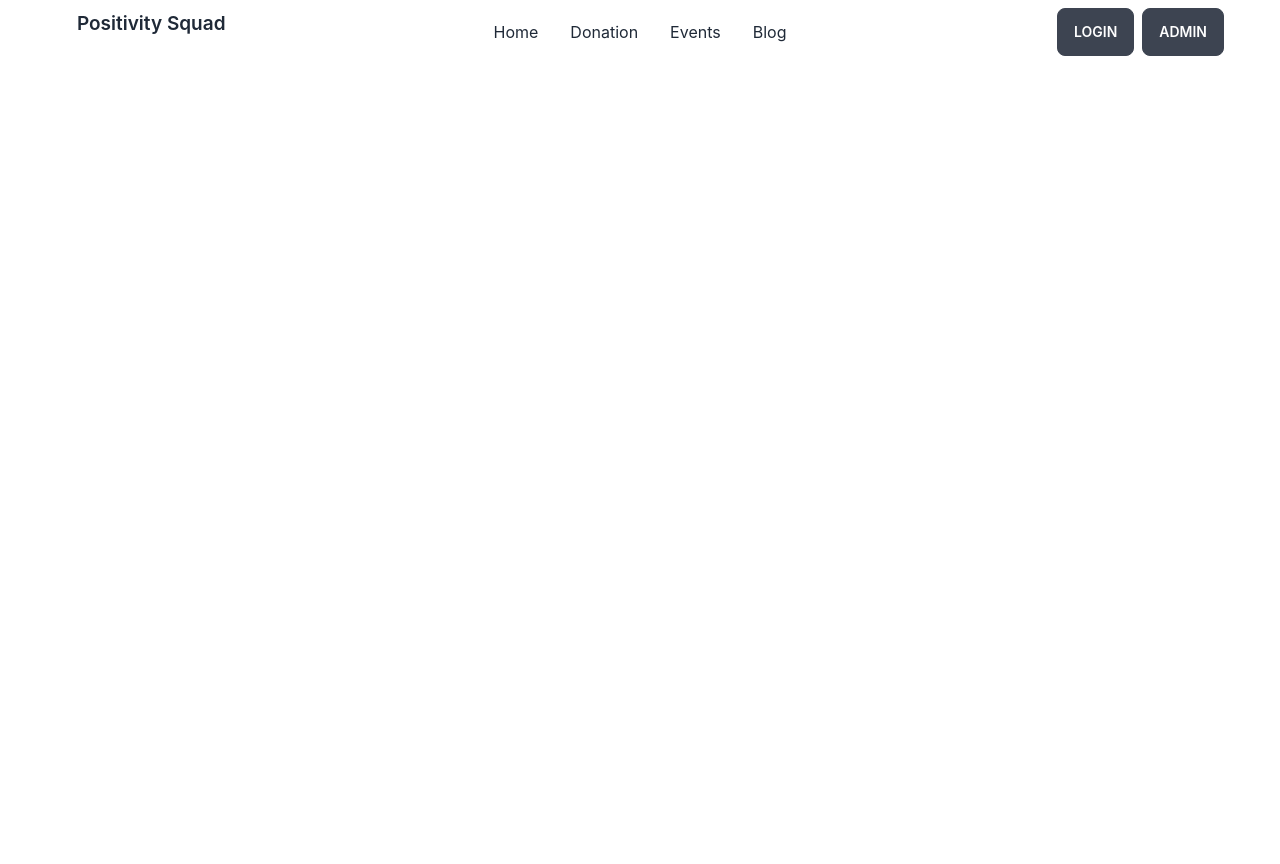
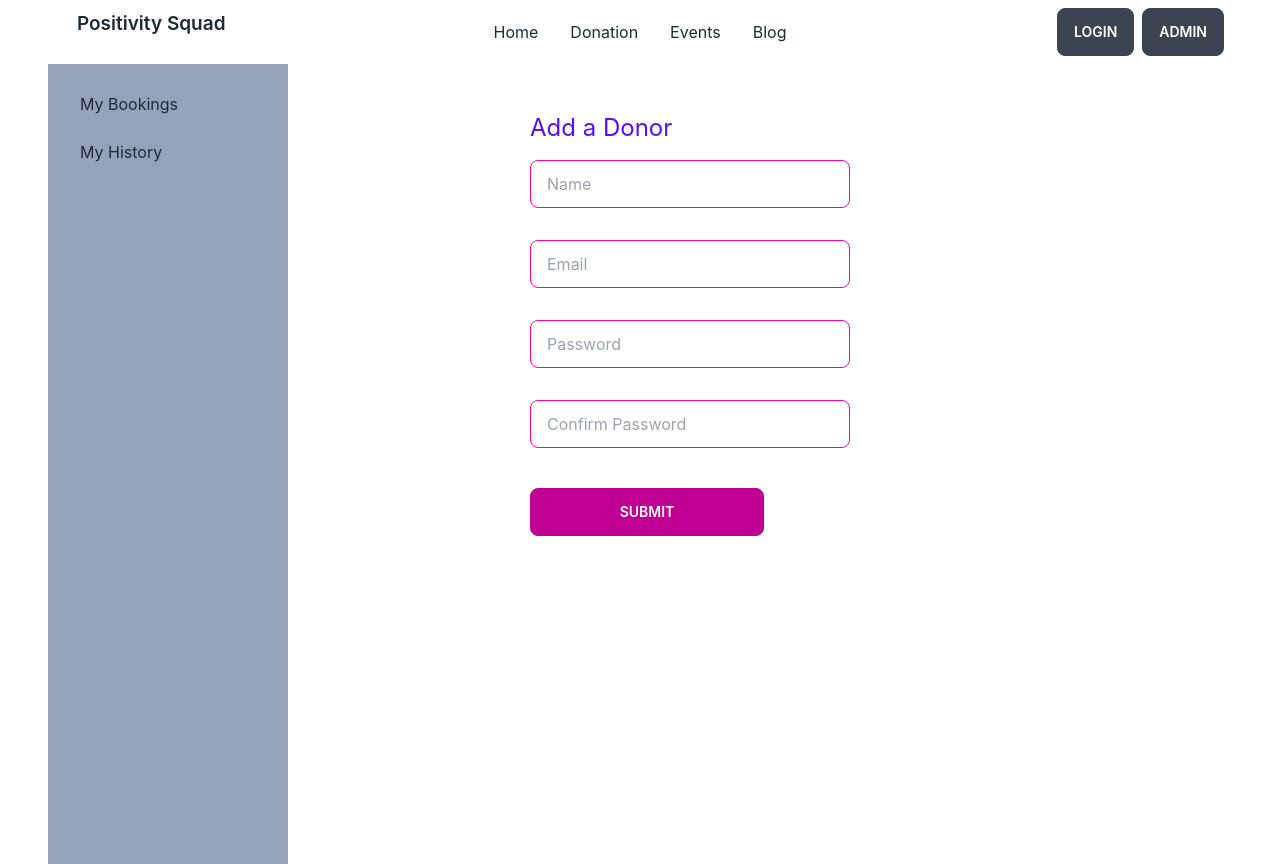
Before and after one commit to Tasnim-Pricila/positivity-squad-client-side, a React (Create React App) app: page /dashboard/addDonor in a window 1280 px wide. Before the commit the page ends 800 px from the top, so only its background shows below. Built offline with nearby package versions, Linux system fonts and the light colour scheme; no server answers.

Commit message:
Make an user admin implemented

```diff
--- a/src/App.js
+++ b/src/App.js
@@ -1,5 +1,6 @@
 import { Route, Routes } from 'react-router-dom';
 import './App.css';
+import AddDonor from './components/AddDonor/AddDonor';
 import AllUsers from './components/Dashboard/AllUsers';
 import Dashboard from './components/Dashboard/Dashboard';
 import MyBookings from './components/Dashboard/MyBookings';
@@ -23,6 +24,7 @@ function App() {
             <Route index element={<MyBookings/>}></Route>
             <Route path='history' element={<MyHistory/>}></Route>
             <Route path='users' element={<AllUsers/>}></Route>
+            <Route path='addDonor' element={<AddDonor/>}></Route>
         </Route>
       </Routes>
     </div>
--- /dev/null
+++ b/src/CustomHook/useAdmin.js
@@ -0,0 +1,28 @@
+import { useEffect, useState } from 'react';
+
+const useAdmin = (user) => {
+    const [admin, setAdmin] = useState('');
+
+    useEffect(() => {
+        const email = user?.email;
+
+        if (email) {
+            fetch(`http://localhost:5000/admin/${email}`, {
+                method: 'GET',
+                headers: {
+                    'content-type': 'application/json',
+                    authorization: `Bearer ${localStorage.getItem('accessToken')}`
+                }
+            })
+            .then(res => res.json())
+            .then(data => {
+                console.log(data);
+                setAdmin(data.admin);
+            })
+        }
+    }, [user])
+
+    return [admin];
+};
+
+export default useAdmin;
--- /dev/null
+++ b/src/components/AddDonor/AddDonor.js
@@ -0,0 +1,67 @@
+import React from 'react';
+import { useForm } from 'react-hook-form';
+
+const AddDonor = () => {
+    const { register, handleSubmit, reset, formState: { errors } } = useForm();
+    const onSubmit = async (data, e) => {
+        const userInfo = data;
+
+
+    }
+    return (
+        <div  className=' mx-auto w-1/2 my-12'>
+            <p className='text-2xl text-primary'>Add a Donor</p>
+            <form onSubmit={handleSubmit(onSubmit)}>
+                        {/* Name Field  */}
+                        <div >
+                            <input placeholder='Name' type='text' {...register("name", { required: true, })}
+                                className='input input-bordered input-secondary w-full max-w-xs my-4'/>
+
+                        </div>
+                        <small className='text-red-500 '>
+                            {errors.name?.type === 'required' && "Name is required"}
+                        </small>
+                        {/* Email Field  */}
+                        <div >
+                            <input placeholder='Email'  {...register("email", { required: true, pattern: /\S+@\S+\.\S+/ })}
+                               className='input input-bordered input-secondary w-full max-w-xs my-4'/>
+
+                        </div>
+
+                        <small className='text-red-500 '>
+                            {errors.email?.type === 'required' && "Email is required"}
+                            {errors.email?.type === 'pattern' && "Email pattern is wrong"}
+
+                        </small>
+
+                        {/* PAssword field  */}
+                        <div >
+                            <input placeholder='Password' type='password' {...register("password", { required: true, pattern: /(?=.*\d)(?=.*[a-z])(?=.*[A-Z])(?=.*[@$!%*#?&^_-]).{8,}/, minLength: 8 })}
+                                className='input input-bordered input-secondary w-full max-w-xs my-4' />
+
+                        </div>
+                        <small className=' text-red-500'>
+                            {errors.password?.type === 'required' && "Password is required"}
+                            {errors.password?.type === 'minLength' && "Password must be 8 characters long"}
+                            {errors.password?.type === 'pattern' && "Must use 1 uppercase, 1 lowercase, 1 number and 1 special character"}
+
+                        </small>
+
+                        {/* Confirm PAssword field  */}
+                        <div>
+                            <input placeholder='Confirm Password' type='password' {...register("cpassword", { required: true, })}
+                                className='input input-bordered input-secondary w-full max-w-xs my-4'/>
+
+                        </div>
+                        <small className=' text-red-500'>
+                            {errors.cpassword?.type === 'required' && "Password is required"}
+                        </small>
+
+                        {/* Submit Button  */}
+                        <input type="submit" className='btn btn-active btn-secondary w-1/2 mt-6' />
+                    </form>
+        </div>
+    );
+};
+
+export default AddDonor;
--- a/src/components/Dashboard/AllUsers.js
+++ b/src/components/Dashboard/AllUsers.js
@@ -1,14 +1,37 @@
 import React from 'react';
+import { useAuthState } from 'react-firebase-hooks/auth';
 import { useQuery } from 'react-query';
+import auth from '../../firebase.init';
 
 const AllUsers = () => {
+    // const [user, loading] = useAuthState(auth);
+    // const email = user?.email;
 
-    const { data : users, isLoading} = useQuery('user', () =>
-        fetch('http://localhost:5000/users')
+    const { data : users, isLoading, refetch} = useQuery('users', () =>
+        fetch('http://localhost:5000/users', {
+            method: 'GET',
+                headers: {
+                    authorization: `Bearer ${localStorage.getItem('accessToken')}`
+                }
+        })
          .then(res => res.json()))
 
     if(isLoading){
         return <p>Loading...</p>
+    }
+
+    const makeAdmin = (email) => {
+        fetch(`http://localhost:5000/user/admin/${email}`,{
+            method: 'PUT',
+            headers: {
+                authorization: `Bearer ${localStorage.getItem('accessToken')}`
+            }
+        })
+        .then(res => res.json())
+        .then (data => {
+            refetch();
+            console.log(data);
+        })
     }
 
     return (
@@ -21,7 +44,7 @@ const AllUsers = () => {
                         <tr>
                             <th> No.</th>
                             <th>Email</th>
-
+                            <th>Role</th>
                         </tr>
                     </thead>
                     <tbody>
@@ -30,11 +53,12 @@ const AllUsers = () => {
                                 <tr key={user._id}>
                                     <th>{index + 1}</th>
                                     <td className='font-semibold text-secondary'> {user.email} </td>
-
+                                    {user.role !== 'admin' &&
+                                         <td> <button className="btn btn-xs" onClick={()=> makeAdmin(user.email)}>Make Admin</button> </td>
+                                    }
                                 </tr>
                             )
                         }
-
                     </tbody>
                 </table>
             </div>
--- a/src/components/Dashboard/Dashboard.js
+++ b/src/components/Dashboard/Dashboard.js
@@ -1,21 +1,36 @@
 import React from 'react';
+import { useAuthState } from 'react-firebase-hooks/auth';
 import { Link, Outlet } from 'react-router-dom';
+import useAdmin from '../../CustomHook/useAdmin';
+import auth from '../../firebase.init';
 
 const Dashboard = () => {
+    const [user, loading] = useAuthState(auth);
+    const [admin] = useAdmin(user);
+    if(user){
+        console.log(admin);
+    }
+
+
     return (
         <div>
             <div className="drawer drawer-mobile">
                 <input id="dashboard-sidebar" type="checkbox" className="drawer-toggle" />
                 <div className="drawer-content flex flex-col">
 
-                <Outlet/>
+                    <Outlet />
                 </div>
                 <div className="drawer-side">
                     <label htmlFor="dashboard-sidebar" className="drawer-overlay"></label>
                     <ul className="menu p-4 overflow-y-auto w-60 mr-2 text-base-content bg-slate-400">
                         <li><Link to='/dashboard'>My Bookings</Link></li>
                         <li><Link to='/dashboard/history'>My History</Link></li>
-                        <li><Link to='/dashboard/users'>All Users</Link></li>
+                        {
+                            admin && <>
+                                <li><Link to='/dashboard/users'>All Users</Link></li>
+                                <li><Link to='/dashboard/addDonor'>Add a Donor</Link></li>
+                                </>
+                        }
                     </ul>
                 </div>
             </div>
```
